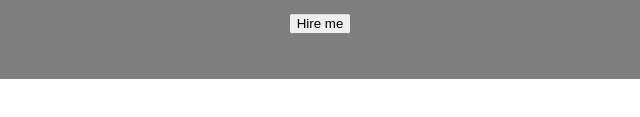
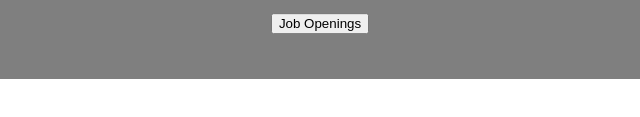
Before and after one commit to PeterBuvik/F-rste-Obligatoriske-Oppgave, a website: page index.html in a window 1280 px wide. Shown: the part 377-494 px from the top of the page, 320-960 px from the left. Drawn offline with Linux system fonts and the light colour scheme.

Commit message:
Job Openings

```diff
--- a/index.html
+++ b/index.html
@@ -24,7 +24,7 @@
   <section>
   <h1>Job discription</h1>
   <p>You must create a logo using the information given in this brief. They would prefer a combination mark that uses the color purple. The logo will be used on the company website. Take into account the company's values and preferences, and make sure it will work for the planned use-cases.</p>
-  <button>Hire me</button>
+  <button>Job Openings</button>
 </section>
 </div>
 </main>
```
